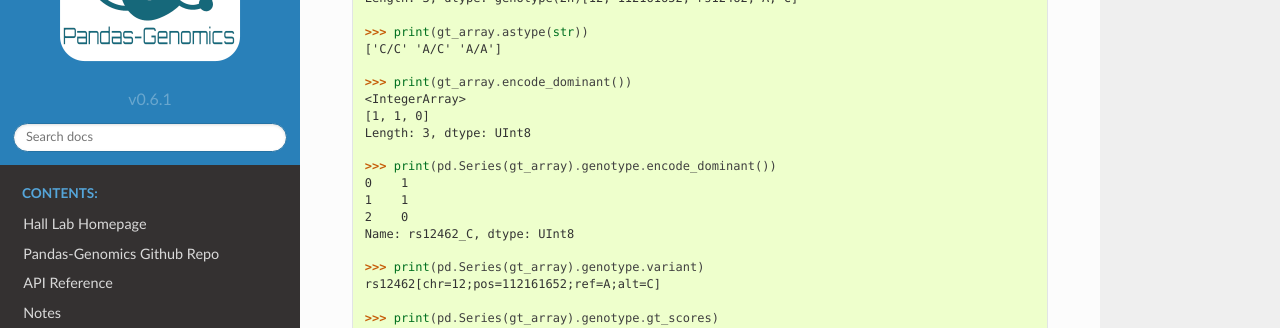
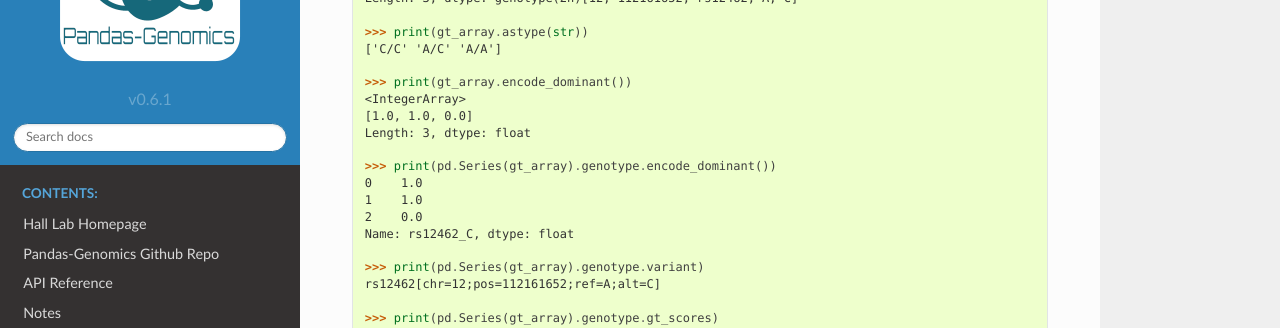
Before and after one commit to HallLab/pandas-genomics, a Sphinx documentation site: the page built from docs/index.rst, in a window 1280 px wide and 900 px high, scrolled down 761 px. Shown: the part 151-479 px from the top of the window. Built offline with Sphinx 7.4.7 and the Read the Docs theme 2.0.0, drawn with Linux system fonts in a browser that asks for light colours.

Commit message:
Change return types from encoding to use float values for better compatibility

```diff
--- a/docs/index.rst
+++ b/docs/index.rst
@@ -51,14 +51,14 @@ The `genotype` Series accessor allows those methods and properties to be accesse
 
     >>> print(gt_array.encode_dominant())
     <IntegerArray>
-    [1, 1, 0]
-    Length: 3, dtype: UInt8
+    [1.0, 1.0, 0.0]
+    Length: 3, dtype: float
 
     >>> print(pd.Series(gt_array).genotype.encode_dominant())
-    0    1
-    1    1
-    2    0
-    Name: rs12462_C, dtype: UInt8
+    0    1.0
+    1    1.0
+    2    0.0
+    Name: rs12462_C, dtype: float
 
     >>> print(pd.Series(gt_array).genotype.variant)
     rs12462[chr=12;pos=112161652;ref=A;alt=C]
```
Also changed, not shown: README.md (+2 -2 lines), 2 other files.
